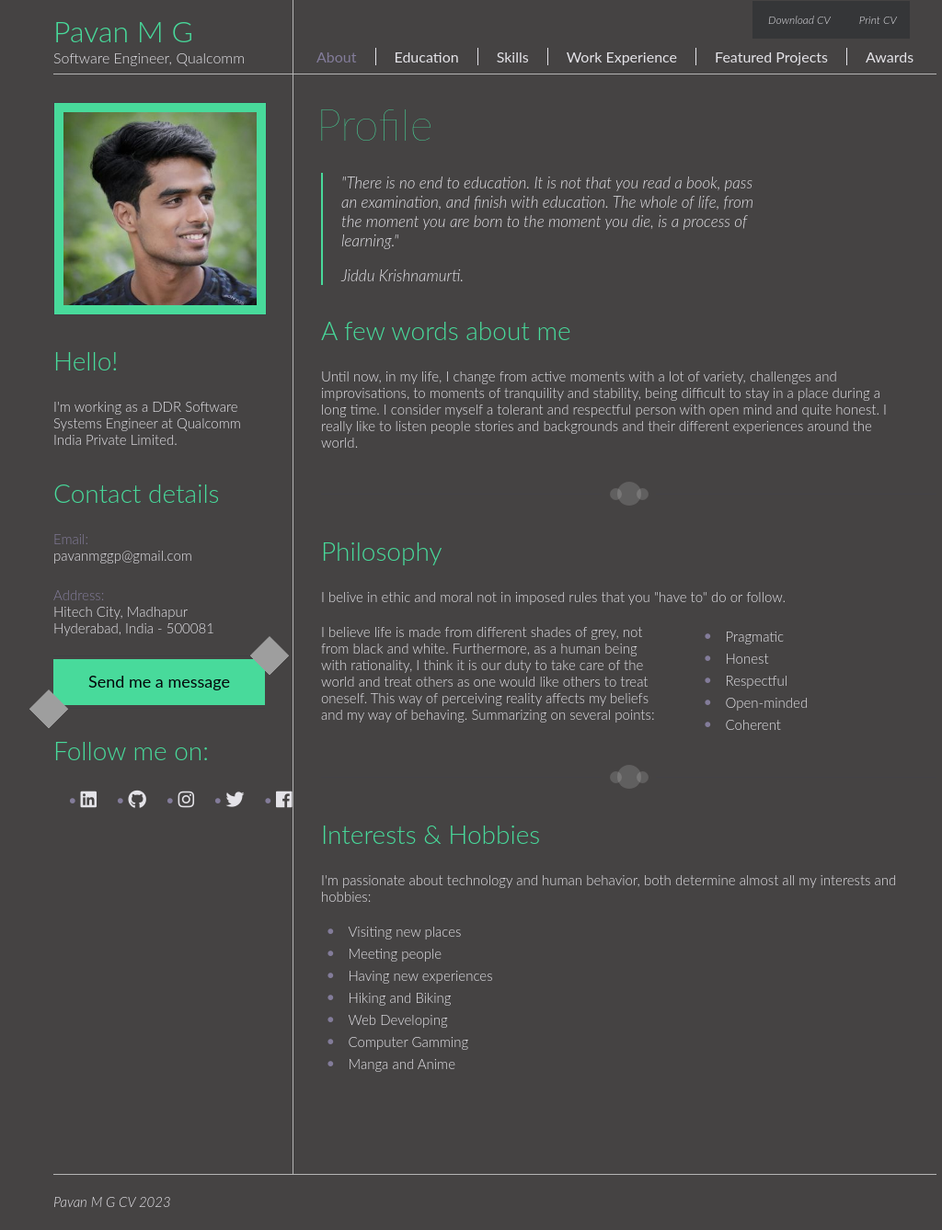
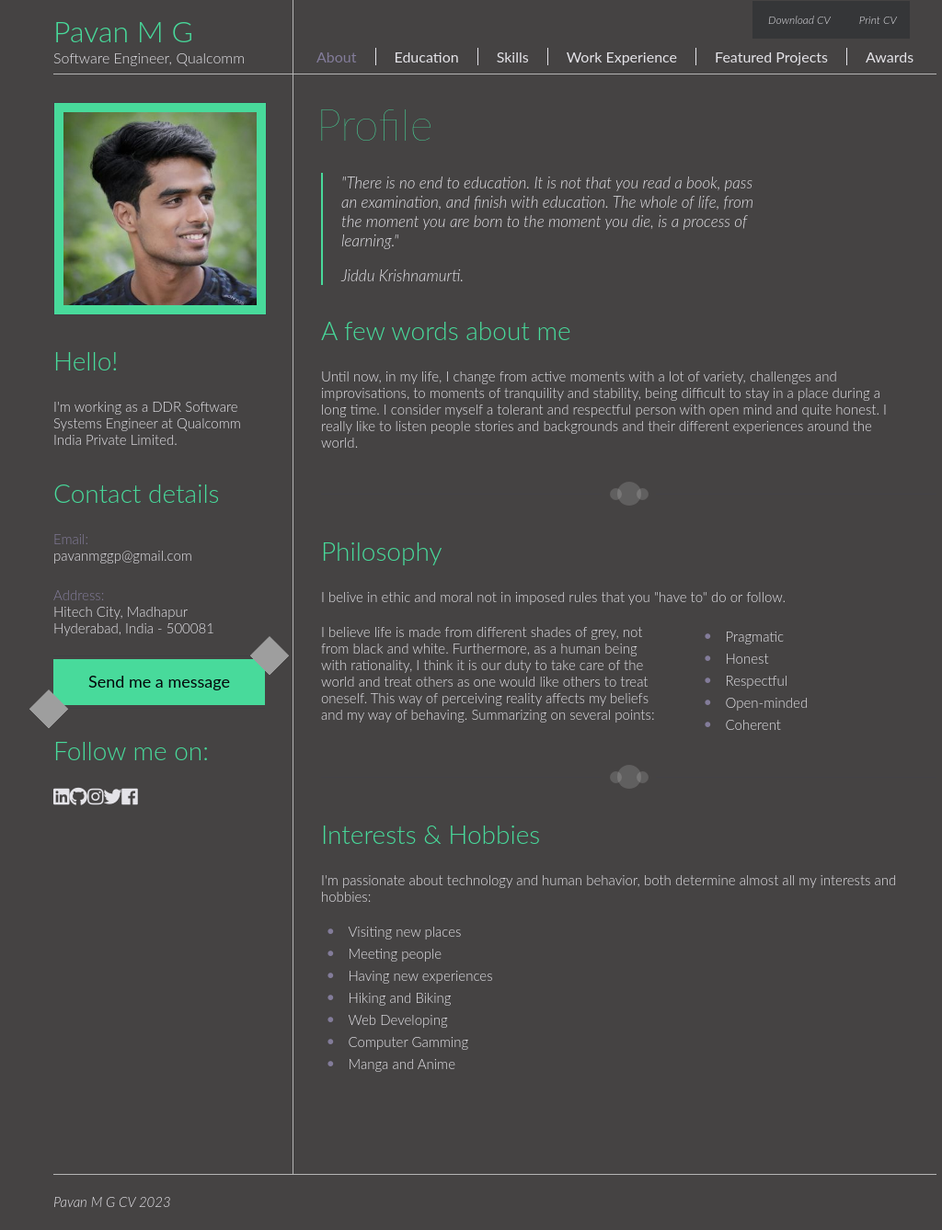
Before and after one commit to pavan-mg/pavan-mg.github.io, a Jekyll site: the page built from index.html, in a window 1280 px wide. Shown: the whole page at 92% size, without its empty margins (102-1126 px from the left). Built offline with Jekyll 4.4.1, drawn with Linux system fonts in a browser that asks for light colours.

Commit message:
Update default.html

```diff
--- a/_layouts/default.html
+++ b/_layouts/default.html
@@ -56,7 +56,7 @@
         </a>
         <div class="clear">
           <h2>Follow me on:</h2>
-          <ul class="social-icons">
+          <ul class="social-icons horizontal_list">
             <li><a href="https://www.linkedin.com/in/pavan-m-688477107/" class="social-icons"> <i class="fab fa-linkedin"></i></a></li>
             <li><a href="https://www.github.com/pavan-mg" class="social-icons"> <i class="fab fa-github"></i></a></li>
             <li><a href="https://www.instagram.com/pavan.mg/" class="social-icons"> <i class="fab fa-instagram"></i></a></li>
```
